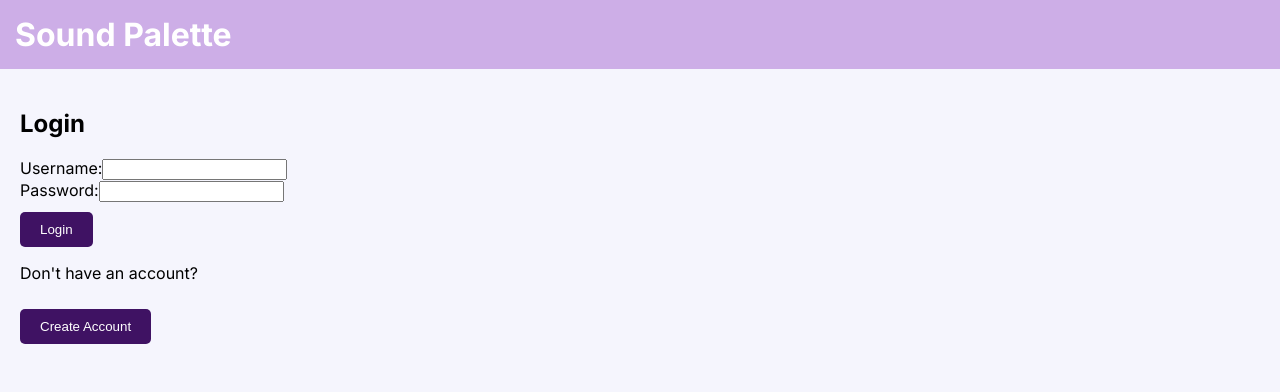
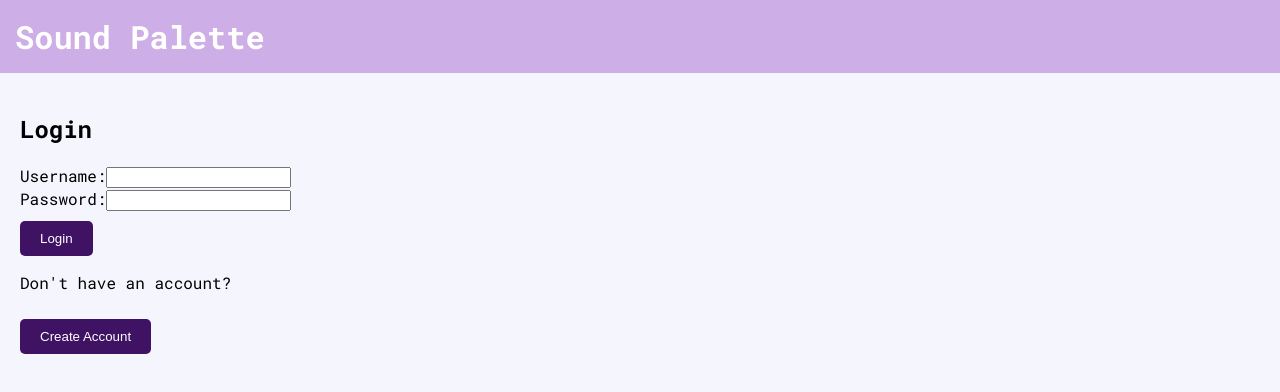
Before and after one commit to josephvu10/csci4300-final-project, a Next.js app in the folder final-project/: page / in a window 1280 px wide. Shown: the top 392 px of the page. Built offline with nearby package versions, Linux system fonts and the light colour scheme.

Commit message:
fixing logout button in css

```diff
--- a/final-project/src/app/globals.css
+++ b/final-project/src/app/globals.css
@@ -10,6 +10,9 @@ header {
   padding: 15px;
   text-align: left;
   color: #fff;
+  display: flex;
+  justify-content: space-between;
+  align-items: center;
 }
 
 header h1 {
@@ -30,6 +33,10 @@ button {
   margin-top: 10px;
 }
 
+button.logout-btn{
+  float: right;
+}
+
 button:hover {
   background-color: #986EAD; /* Darker Blue */
 }
--- a/final-project/src/app/layout.js
+++ b/final-project/src/app/layout.js
@@ -1,7 +1,7 @@
-import { Inter } from "next/font/google";
+import { Roboto_Mono } from "next/font/google";
 import "./globals.css";
 
-const inter = Inter({ subsets: ["latin"] });
+const inter = Roboto_Mono({ subsets: ["latin"] });
 
 export const metadata = {
   title: "Sound Palette",
--- a/final-project/src/app/page.js
+++ b/final-project/src/app/page.js
@@ -1,7 +1,7 @@
 'use client'
 import React, { useState } from 'react';
 import Login from './components/Login';
-import './globals.css'
+
 const App = () => {
   const [loggedInUser, setLoggedInUser] = useState(null);
 
```
